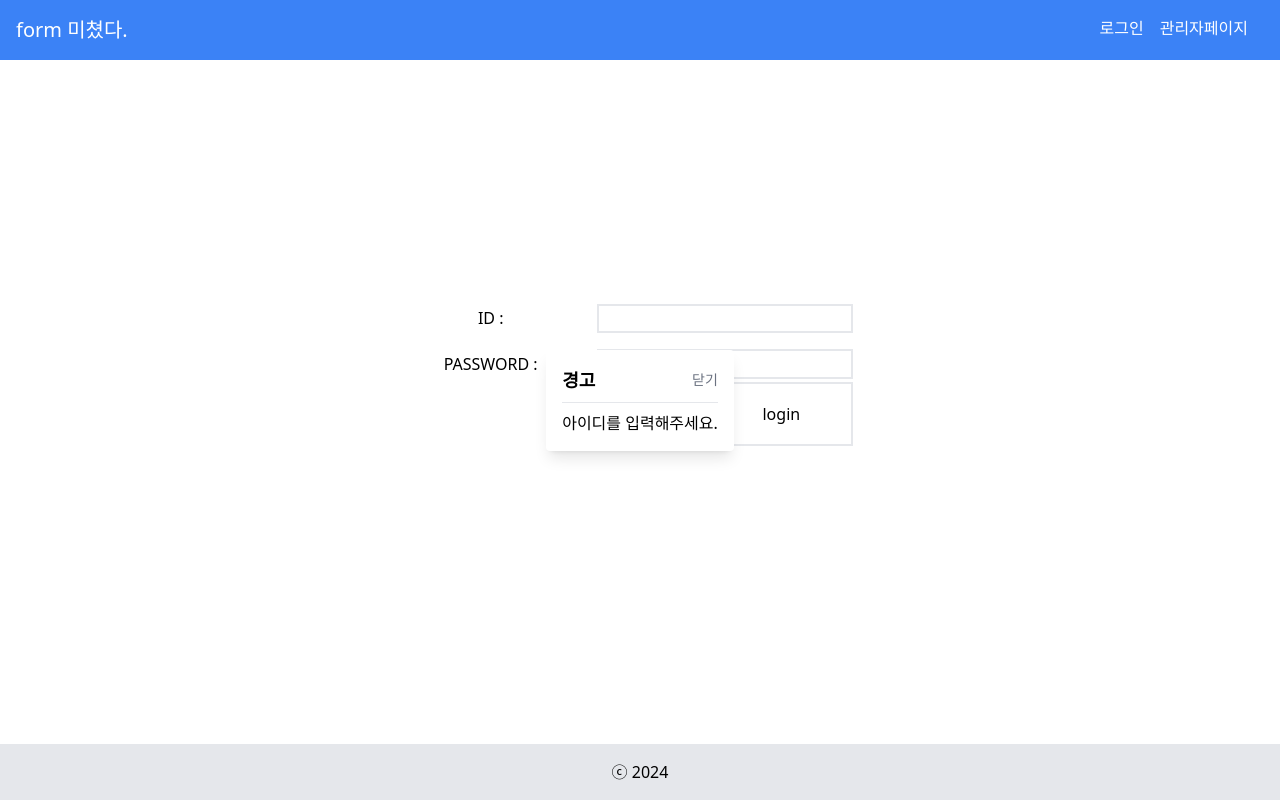
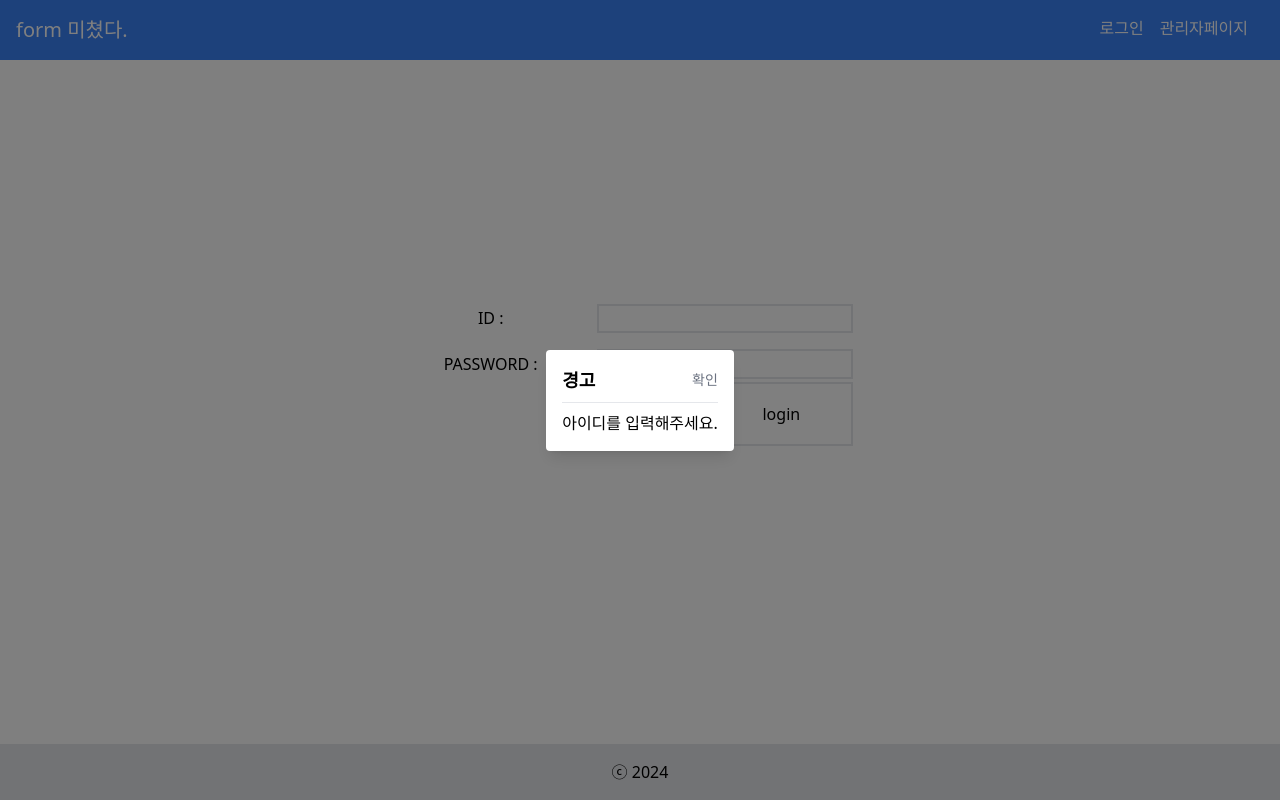
Before and after one commit to KDT-IaaS-Class-One-Group/KDT-IaaS-4team-ERP, a Next.js app in the folder frontend/: page /login in a window 1280 px wide. Both pictures are taken after a click on the button "login". Built offline with nearby package versions, Linux system fonts and the light colour scheme.

Commit message:
feat : modal-overlay 속성을 이용하여 재수정 후 테스트 완료

```diff
--- a/frontend/app/components/Login/logincomponent.tsx
+++ b/frontend/app/components/Login/logincomponent.tsx
@@ -124,7 +124,6 @@ const LoginHome = () => {
         <LoginButton value='login' onClick={handleLogin} />
       </div>
       <div className='flex justify-center items-center flex-col h-2/6 w-2/6'>
-            {/*...*/}
             <Modal
                 isOpen={modalContent.isOpen}
                 onClose={closeModal}
--- a/frontend/app/components/Modal/Modal.tsx
+++ b/frontend/app/components/Modal/Modal.tsx
@@ -1,4 +1,3 @@
-
 import React from 'react';
 
 interface ModalProps {
@@ -16,15 +15,12 @@ const Modal: React.FC<ModalProps> = ({ isOpen, onClose, title, message }) => {
         document.body.classList.remove('overflow-hidden');
     }
 
-
-    //기본 상태
-    if (!isOpen) {
-        return null;
-    }
-
     return (
-        <div className="fixed inset-0 z-50 flex items-center justify-center">
-            {/* <div className="modal-overlay fixed inset-0 bg-black opacity-50"></div> */}
+        <>
+            {isOpen && (
+                <div className="modal-overlay fixed inset-0 bg-black opacity-50"></div>
+            )}
+            <div className={`fixed inset-0 z-50 flex items-center justify-center ${isOpen ? '' : 'hidden'}`}>
                 <div className="modal bg-white p-4 rounded shadow-lg">
                     <div className="modal-header flex justify-between items-center border-b pb-2 mb-2">
                         <h2 className="text-lg font-semibold">{title}</h2>
@@ -32,7 +28,7 @@ const Modal: React.FC<ModalProps> = ({ isOpen, onClose, title, message }) => {
                             onClick={onClose}
                             className="text-sm text-gray-500 hover:text-gray-700 focus:outline-none"
                         >
-                        닫기
+                            확인
                         </button>
                     </div>
                     <div className="modal-body">
@@ -40,6 +36,7 @@ const Modal: React.FC<ModalProps> = ({ isOpen, onClose, title, message }) => {
                     </div>
                 </div>
             </div>
+        </>
     );
 };
 
```
Lines whose indentation alone changed are shown as unchanged.
